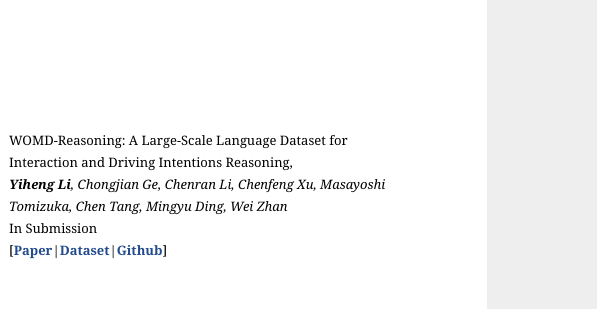
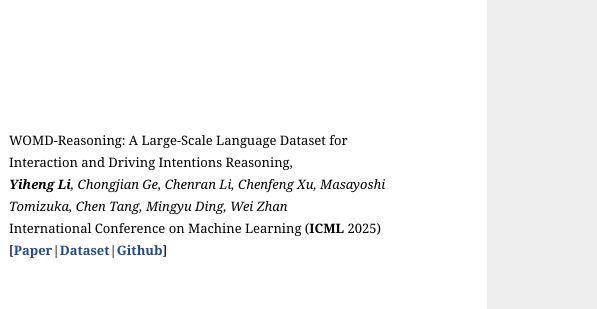
Before and after one commit to yhli123/yhli123.github.io, a plain HTML site: page index.html in a window 1280 px wide. Shown: the part 1009-1318 px from the top of the page, 683-1280 px from the left. Drawn offline with Linux system fonts and the light colour scheme.

Commit message:
Update index.html

```diff
--- a/index.html
+++ b/index.html
@@ -117,7 +117,7 @@ ga('send', 'pageview');
 			<i><b>Yiheng Li</b>, Chongjian Ge, Chenran Li, Chenfeng Xu, Masayoshi Tomizuka, Chen Tang, Mingyu Ding, Wei Zhan</i>
 
 			<br>
-			In Submission
+			International Conference on Machine Learning (<b>ICML</b> 2025)
 			<br>
 			[<a href='https://arxiv.org/pdf/2407.04281'><b>Paper</b></a>|<a href='https://waymo.com/open/download'><b>Dataset</b></a>|<a href='https://github.com/yhli123/WOMD-Reasoning'><b>Github</b></a>]
 		</td>
```
